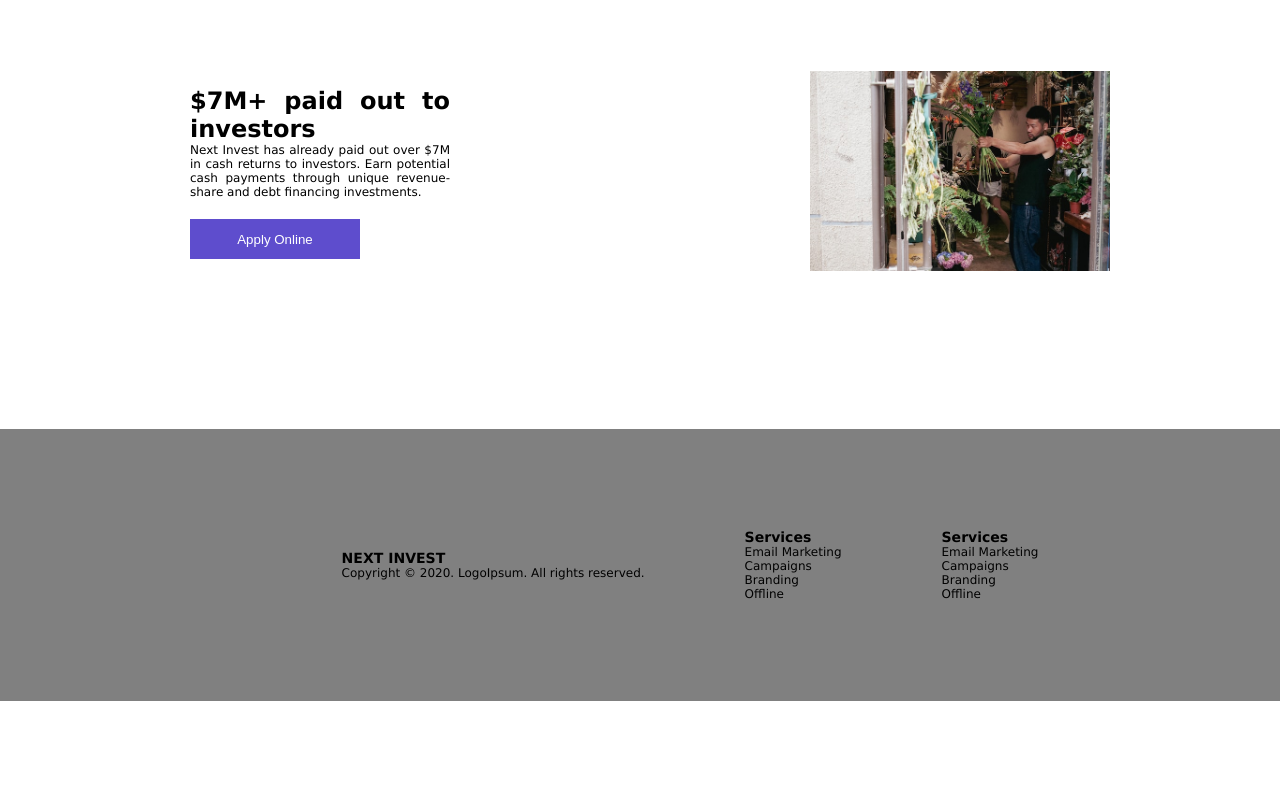
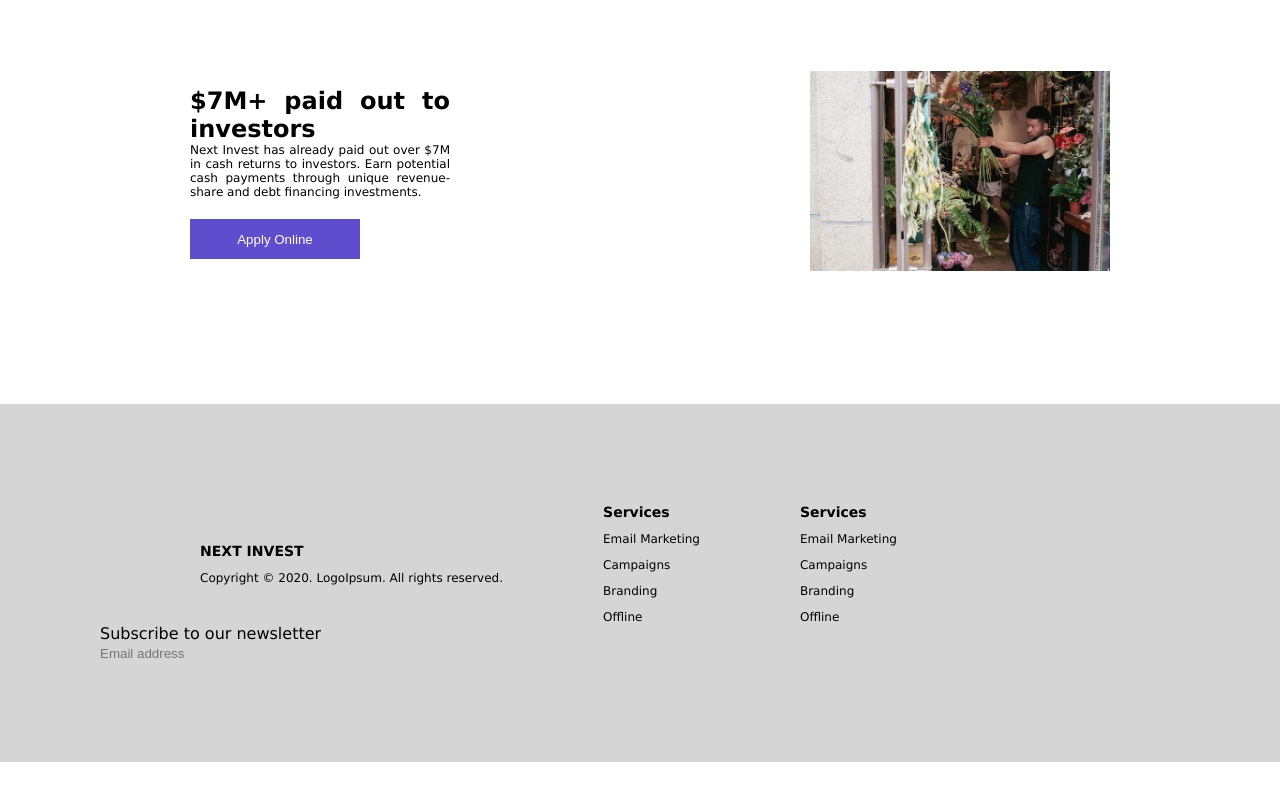
Before and after one commit to Binta99/projet-alkali-validation, a plain HTML site: page index.html in a window 1280 px wide. Shown: the part 1839-2639 px from the top of the page. Before the commit the page ends 2590 px from the top, so only its background shows below. Drawn offline with Linux system fonts and the light colour scheme.

Commit message:
tre commit

```diff
--- a/index.html
+++ b/index.html
@@ -296,6 +296,14 @@
           <p>Offline</p>
         </div>
       </div>
+      <div class="foot2">
+        <div class="form">
+          <label for="Email"><p>
+            Subscribe to our newsletter</p>
+          </label>
+          <input type="email" id="Email" placeholder="Email address">
+        </div>
+      </div>
     </div>
 </body>
 </html>
--- a/style.css
+++ b/style.css
@@ -332,14 +332,15 @@ body{
 /* -------------footer-------------------------- */
 .footer{
     display: flex;
-    flex-direction: row;
-    justify-content: space-around;
-    align-items: center;
-    margin-top: 50px;
+    flex-direction: column;
+    justify-content: baseline;
+    align-items:baseline;
+    margin-top: 25px;
     margin-bottom: 50px;
+    padding-left: 100px;
     padding-top: 100px;
     padding-bottom: 100px;
-    background-color: gray;
+    background-color: rgb(214, 213, 213);
 }
 .foot1{
     display: flex;
@@ -354,3 +355,12 @@ body{
     font-size: 12px;
     padding-left: 100px;
 }
+
+.fot1 p{
+    margin-top: 12px;
+}
+
+input{
+    background:none;
+    border: none;
+}
```
